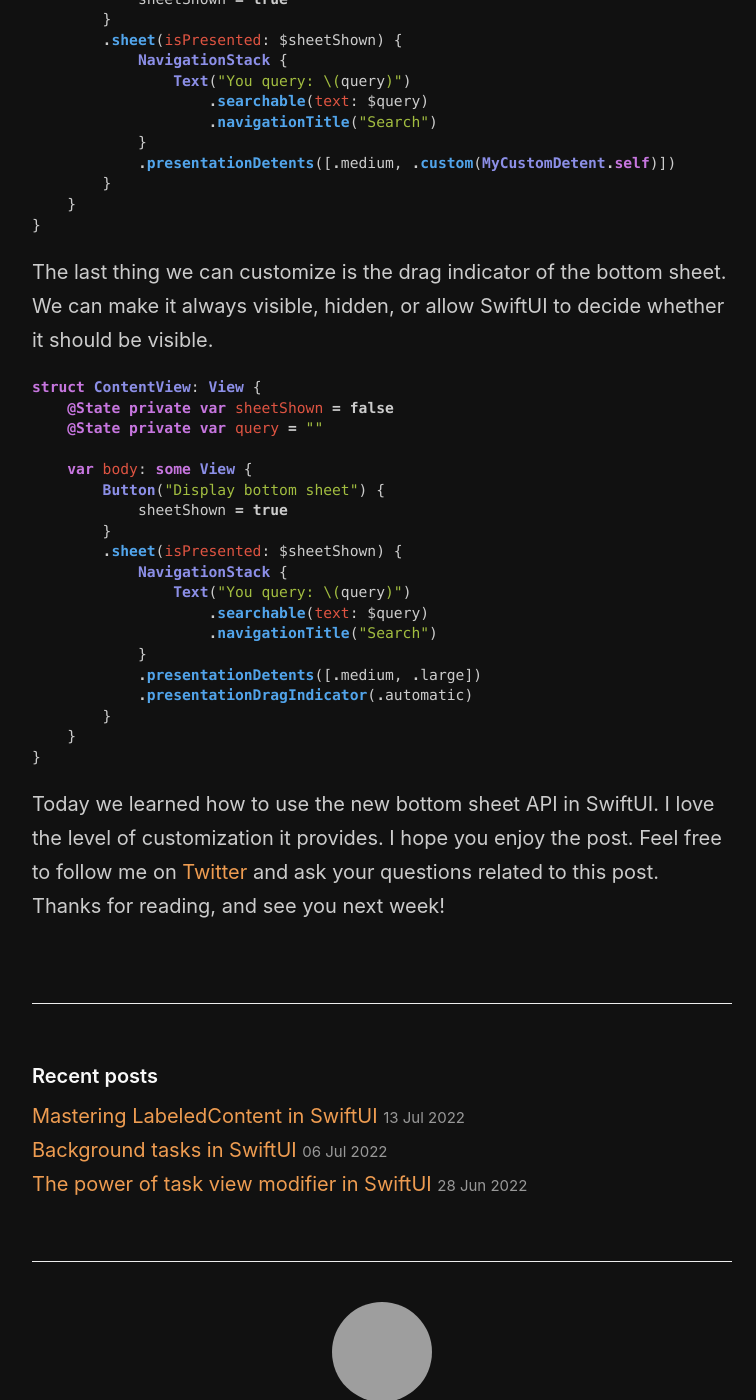
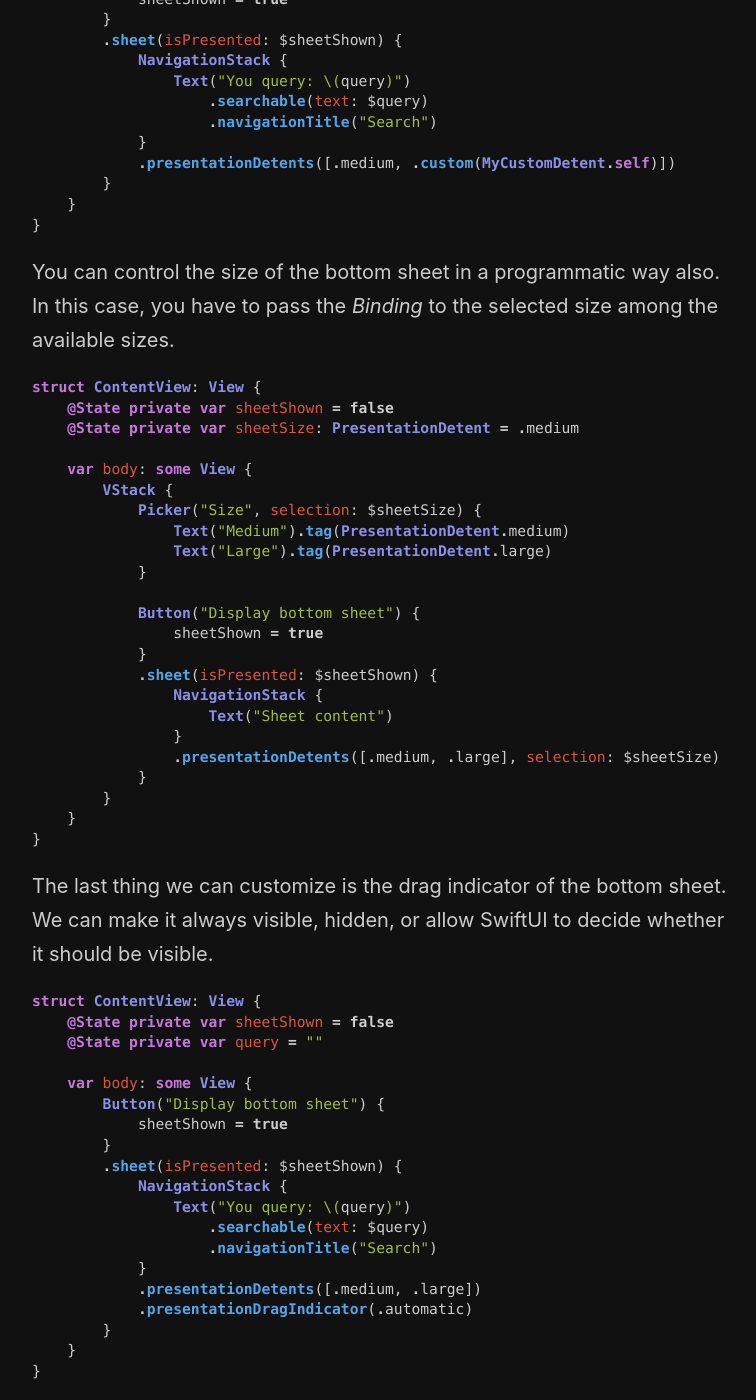
Before and after one commit to mecid/mecid.github.io, a Jekyll site: the page built from _posts/2022-07-19-bottom-sheet-api-in-swiftui.md, in a window 1280 px wide and 1400 px high, scrolled down 3974 px, cut to the strip 0-1400 px from the top of the window. Shown: the whole strip, without its empty margins (258-1014 px from the left). Built offline with Jekyll 4.4.1, drawn with Linux system fonts in a browser that asks for light colours; grey boxes are pictures that could not be loaded.

Commit message:
programmatic sizing section added to the bottom sheet post

````diff
--- a/_posts/2022-07-19-bottom-sheet-api-in-swiftui.md
+++ b/_posts/2022-07-19-bottom-sheet-api-in-swiftui.md
@@ -127,6 +127,34 @@ struct ContentView: View {
 }
 ```
 
+You can control the size of the bottom sheet in a programmatic way also. In this case, you have to pass the *Binding* to the selected size among the available sizes.
+
+```swift
+struct ContentView: View {
+    @State private var sheetShown = false
+    @State private var sheetSize: PresentationDetent = .medium
+
+    var body: some View {
+        VStack {
+            Picker("Size", selection: $sheetSize) {
+                Text("Medium").tag(PresentationDetent.medium)
+                Text("Large").tag(PresentationDetent.large)
+            }
+
+            Button("Display bottom sheet") {
+                sheetShown = true
+            }
+            .sheet(isPresented: $sheetShown) {
+                NavigationStack {
+                    Text("Sheet content")
+                }
+                .presentationDetents([.medium, .large], selection: $sheetSize)
+            }
+        }
+    }
+}
+```
+
 The last thing we can customize is the drag indicator of the bottom sheet. We can make it always visible, hidden, or allow SwiftUI to decide whether it should be visible.
 
 ```swift
````
